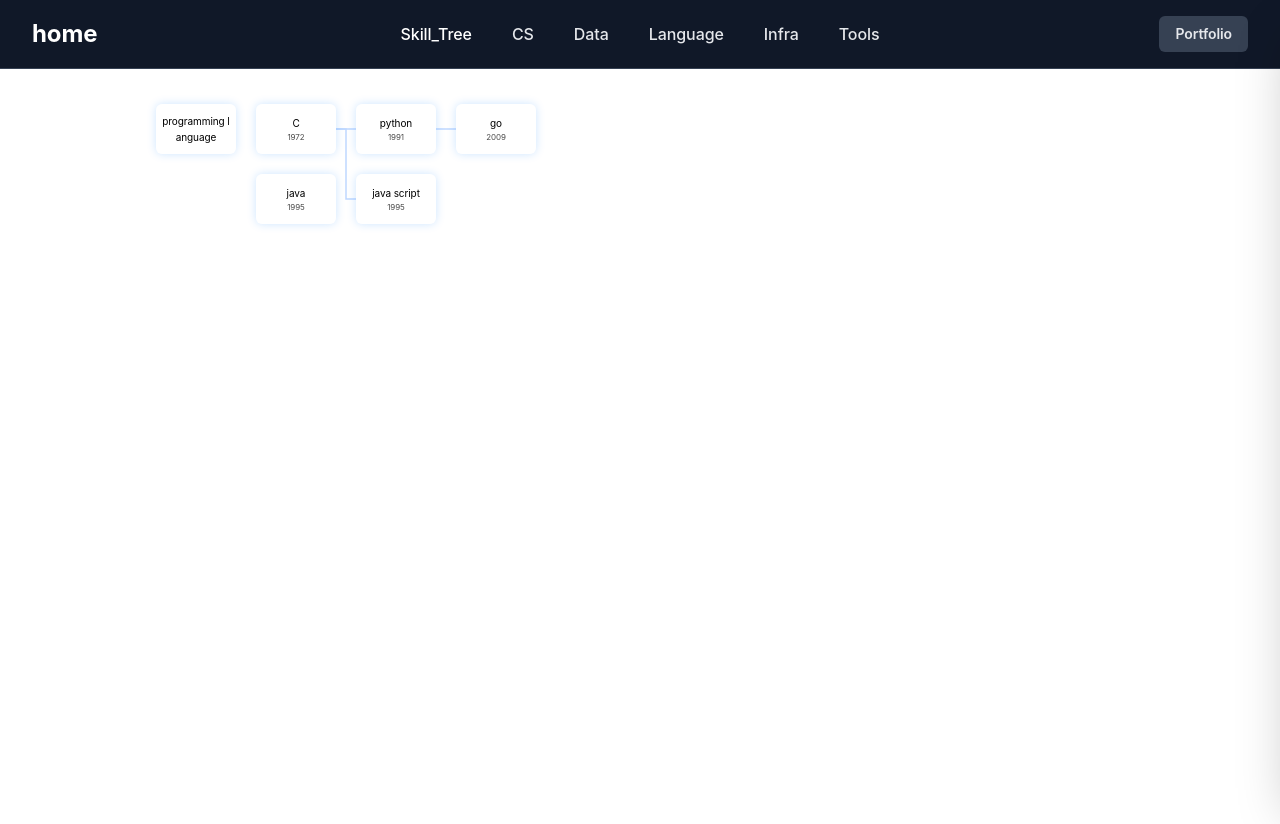
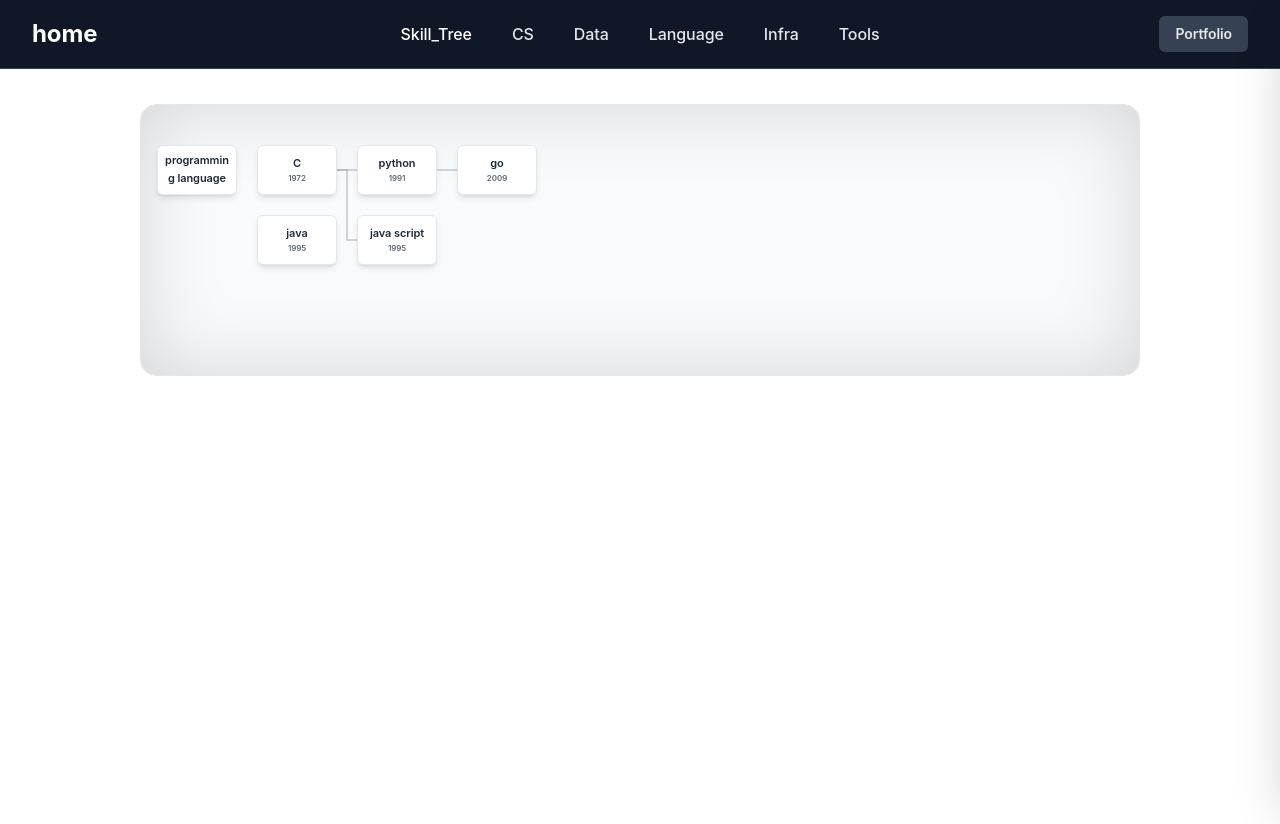
Before and after one commit to Junsesoon/junsesoon.github.io, a Next.js app: page /skilltree in a window 1280 px wide. After the commit the page ends 800 px from the top, so only its background shows below. Built offline with nearby package versions, Linux system fonts and the light colour scheme.

Commit message:
Implement: Click-and-drag panning navigation for skill tree viewport

```diff
--- a/src/components/SkillTreeInteractive.tsx
+++ b/src/components/SkillTreeInteractive.tsx
@@ -1,6 +1,6 @@
 'use client';
 
-import React, { useState } from 'react';
+import React, { useState, useRef } from 'react';
 
 interface SkillNode {
   file: string;
@@ -22,12 +22,37 @@ export default function SkillTreeInteractive({ columnsData, nodes, COLUMNS }: Pr
   const [selectedNode, setSelectedNode] = useState<SkillNode | null>(null);
   const [isDrawerOpen, setIsDrawerOpen] = useState(false);
 
-  const maxRows = Math.max(10, ...columnsData.map(col => col.length));
+  // 마우스 드래그(Pan) 스크롤 처리를 위한 상태 및 Ref
+  const scrollRef = useRef<HTMLDivElement>(null);
+  const [isDragging, setIsDragging] = useState(false);
+  const startX = useRef(0);
+  const scrollLeft = useRef(0);
+  const isDragged = useRef(false);
+
+  const maxRows = Math.max(3, ...columnsData.map(col => col.length)); // grid 높이 최소 3행 출력, 3행 초과시 최대 행 수에 맞춰 grid 높이 확장
   const INITIAL_ROWS = maxRows;
   const TOTAL_CELLS = COLUMNS * INITIAL_ROWS;
   const gridCells = Array.from({ length: TOTAL_CELLS }, (_, i) => i);
 
+  const onMouseDown = (e: React.MouseEvent) => {
+    isDragged.current = false;
+    setIsDragging(true);
+    if (!scrollRef.current) return;
+    startX.current = e.pageX - scrollRef.current.offsetLeft;
+    scrollLeft.current = scrollRef.current.scrollLeft;
+  };
+
+  const onMouseMove = (e: React.MouseEvent) => {
+    if (!isDragging || !scrollRef.current) return;
+    e.preventDefault();
+    const x = e.pageX - scrollRef.current.offsetLeft;
+    const walk = (x - startX.current) * 1.5; // 드래그 속도 조절
+    if (Math.abs(walk) > 5) isDragged.current = true; // 일정 거리 이상 이동 시 드래그로 판정
+    scrollRef.current.scrollLeft = scrollLeft.current - walk;
+  };
+
   const handleNodeClick = (node: SkillNode | null) => {
+    if (isDragged.current) return; // 드래그 시 클릭 이벤트 무시
     if (node) {
       setSelectedNode(node);
       setIsDrawerOpen(true);
@@ -70,7 +95,14 @@ export default function SkillTreeInteractive({ columnsData, nodes, COLUMNS }: Pr
   });
 
   return (
-    <div className="w-full max-w-[1000px] mx-auto py-10 px-4 overflow-x-auto relative">
+    <div
+      ref={scrollRef}
+      onMouseDown={onMouseDown}
+      onMouseLeave={() => setIsDragging(false)}
+      onMouseUp={() => setIsDragging(false)}
+      onMouseMove={onMouseMove}
+      className={`w-full max-w-[1000px] mx-auto py-10 px-4 overflow-x-auto relative bg-gray-50 rounded-2xl shadow-[inset_0px_0px_80px_rgba(0,0,0,0.15)] border border-gray-200 my-10 [&::-webkit-scrollbar]:hidden [-ms-overflow-style:'none'] [scrollbar-width:'none'] ${isDragging ? 'cursor-grabbing' : 'cursor-grab'}`}
+    >
       <div className="relative w-max mx-auto">
         {/* SVG layer for connecting lines */}
         <svg
@@ -82,7 +114,7 @@ export default function SkillTreeInteractive({ columnsData, nodes, COLUMNS }: Pr
               key={line.id}
               d={`M ${line.x1} ${line.y1} L ${(line.x1 + line.x2) / 2} ${line.y1} L ${(line.x1 + line.x2) / 2} ${line.y2} L ${line.x2} ${line.y2}`}
               // d={`M ${line.x1} ${line.y1} C ${line.x1 + 30} ${line.y1}, ${line.x2 - 30} ${line.y2}, ${line.x2} ${line.y2}`} // 베지어 곡선 style
-              stroke="rgb(190, 215, 255)" // skill tree card 연결선 색상 설정 영역
+              stroke="rgba(156, 163, 175, 0.6)" // skill tree card 연결선 색상 설정 영역
               strokeWidth="1.5"
               fill="none"
             />
@@ -106,10 +138,10 @@ export default function SkillTreeInteractive({ columnsData, nodes, COLUMNS }: Pr
                 key={index}
                 onClick={() => handleNodeClick(nodeInfo || null)}
                 className={`
-                  h-[50px] rounded-md transition-all duration-300 flex flex-col items-center justify-center text-[10px] text-center overflow-hidden break-all px-1
+                  h-[50px] rounded-md transition-all duration-300 flex flex-col items-center justify-center text-[11px] text-center overflow-hidden break-all px-1 select-none
                   ${file
-                    ? 'bg-white/10 backdrop-blur-md border border-white/20 text-black shadow-[0_0_10px_rgba(0,123,255,0.2)] cursor-pointer hover:bg-white/20 hover:scale-105'
-                    : 'bg-white/5 border border-dashed border-white/10 opacity-20 hover:opacity-40'
+                    ? 'bg-white border border-gray-200 text-gray-800 font-semibold shadow-md cursor-pointer hover:bg-blue-50 hover:border-blue-300 hover:text-blue-600 hover:scale-105'
+                    : 'bg-transparent pointer-events-none'
                   }
                 `}
               >
```
Also changed, not shown: src/app/skilltree/readme.md.
